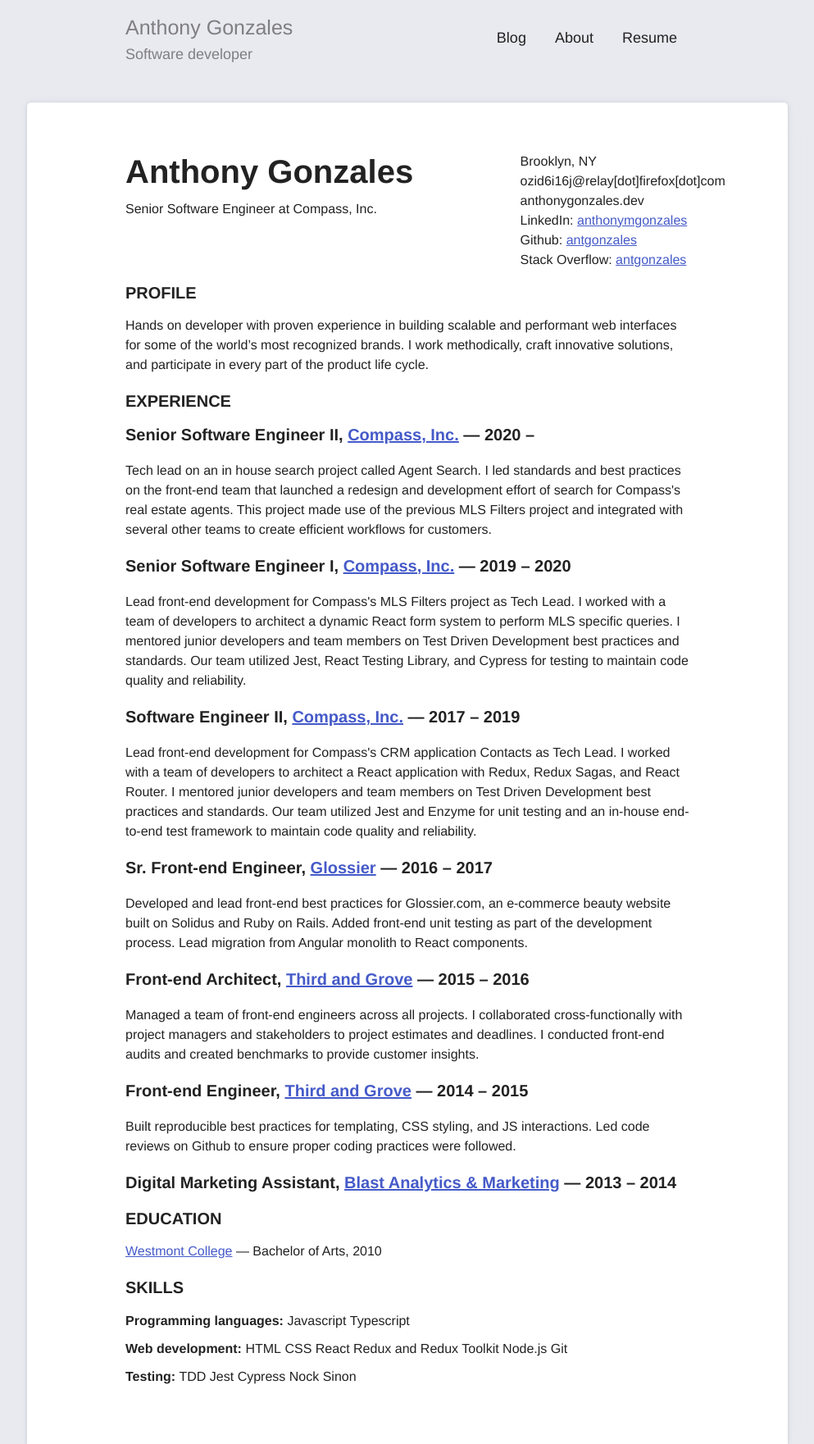
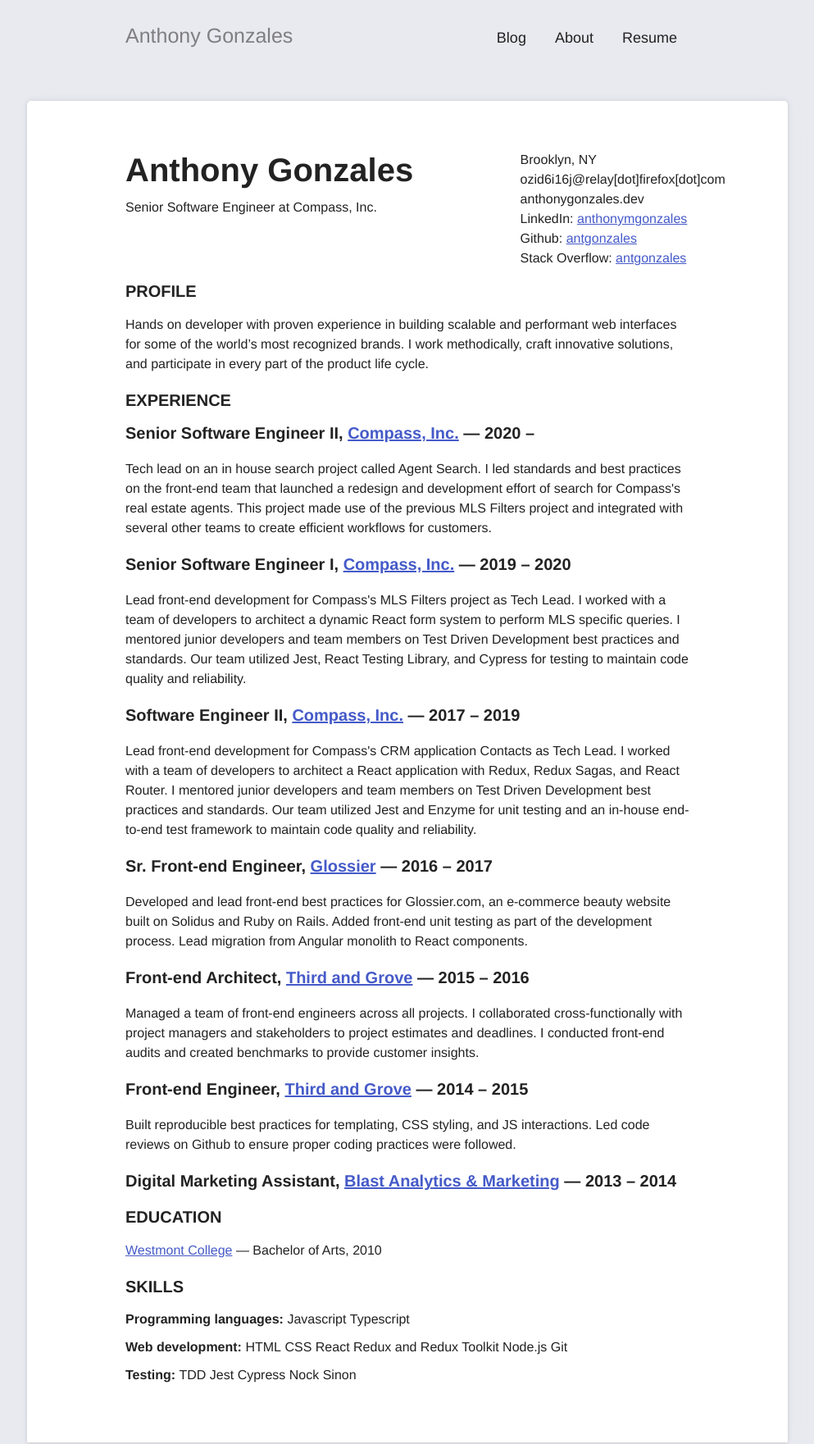
Before and after one commit to antgonzales/antgonzales.github.io, a Jekyll site: the page built from resume.html, in a window 1280 px wide. Shown: the whole page at 82% size, without its empty margins (143-1136 px from the left). Built offline with Jekyll 4.4.1, drawn with Linux system fonts in a browser that asks for light colours.

Commit message:
Remove title description
Adjust About me page content.

```diff
--- a/_includes/header.html
+++ b/_includes/header.html
@@ -2,7 +2,6 @@
   <div class="header-inner">
     <div class="nav-logo">
       <span class="nav-title">Anthony Gonzales</span>
-      <span class="nav-description">Software developer</span>
     </div>
     <nav role="navigation">
       <ul class="main-nav">
--- a/_sass/_header.scss
+++ b/_sass/_header.scss
@@ -17,7 +17,7 @@
 
 nav {
   display: block;
-  font-size: 18px;
+  font-size: 1.8rem;
   padding-top: 1.5rem;
   @media (min-width: 48rem) {
     float: right;
@@ -27,6 +27,7 @@
 .nav-logo {
   display: block;
   padding-top: 1.5rem;
+  margin-top: 1rem;
   color: $secondary-text-color;
   @media (min-width: 48rem) {
     float: left;
@@ -36,11 +37,6 @@
 .nav-title {
   display: block;
   font-size: 2.5rem;
-}
-
-.nav-description {
-  display: block;
-  font-size: 1.8rem;
 }
 
 .main-nav {
--- a/_sass/_resume.scss
+++ b/_sass/_resume.scss
@@ -51,7 +51,7 @@
 .resume .title {
   font-size: 4rem;
   margin-top: 0;
-  margin-bottom: 10px;
+  margin-bottom: 1rem;
 }
 
 .resume .skills {
@@ -61,7 +61,7 @@
 .resume .skills-name,
 .resume .skills-list {
   margin-top: 0;
-  margin-bottom: 10px;
+  margin-bottom: 1rem;
 }
 
 .resume .skills-name {
```
Also changed, not shown: about.html (+4 -4 lines).
